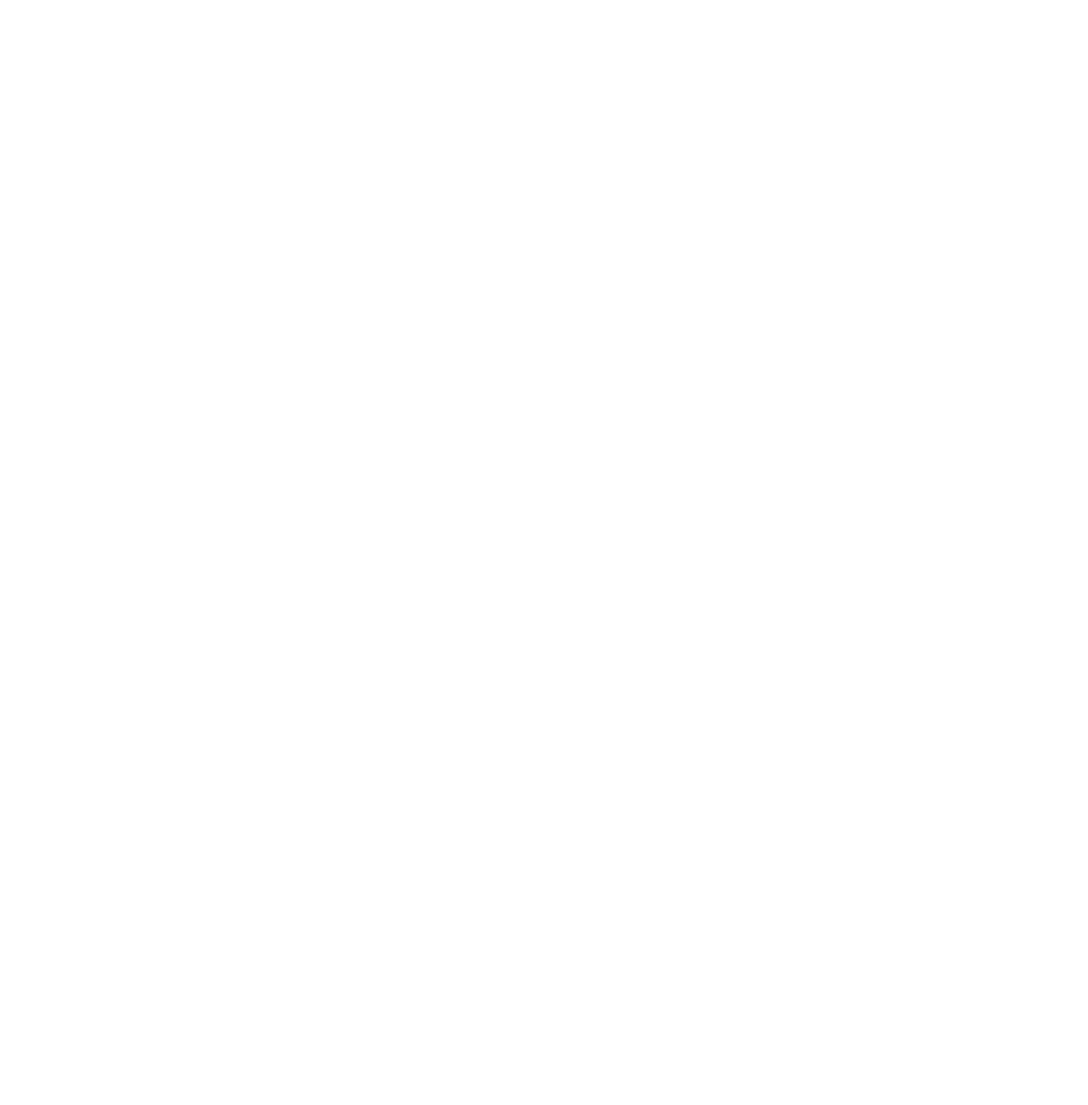
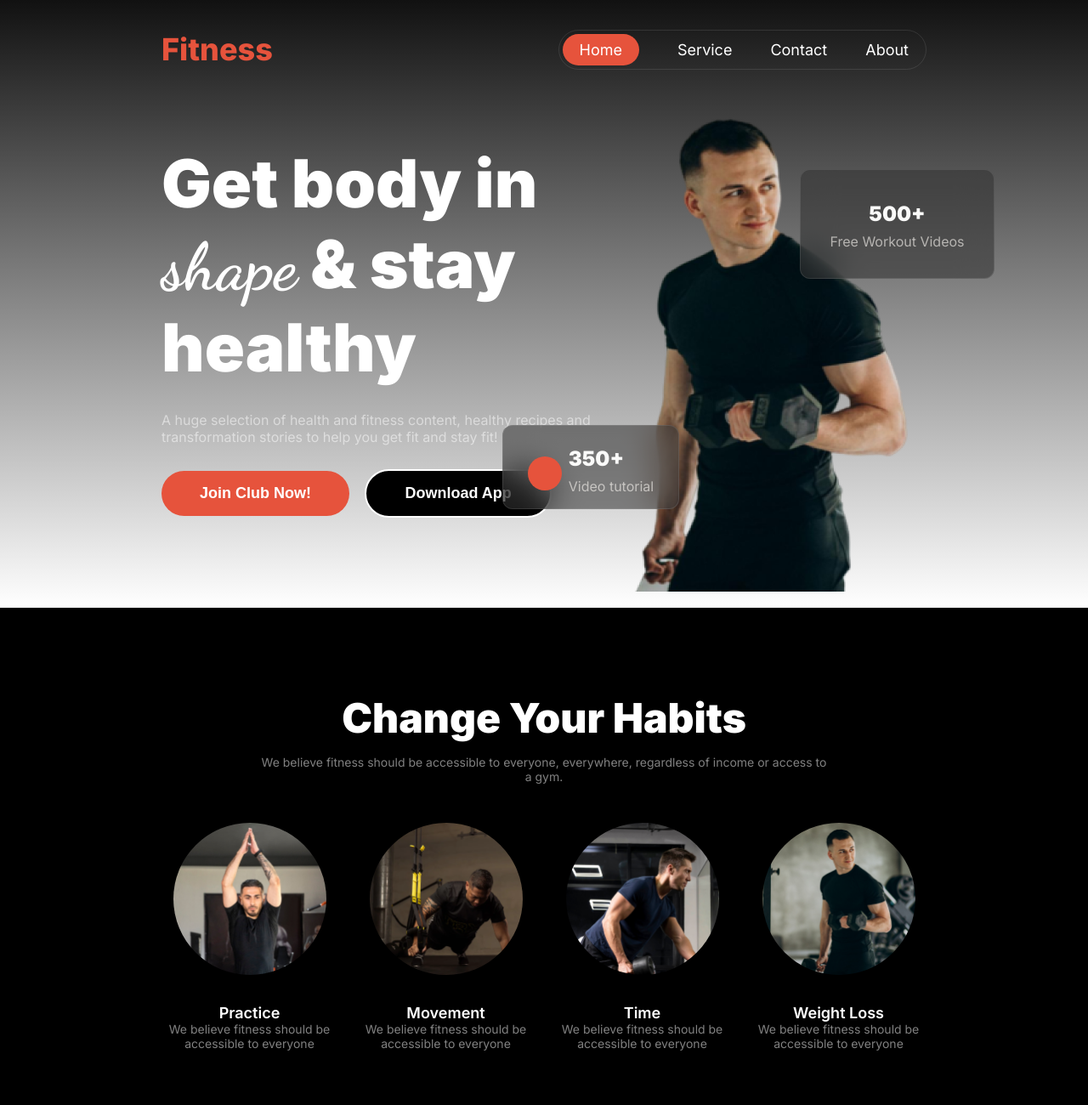
Before and after one commit to irfanweb308/Fitness-website, a plain HTML site: page index.html in a window 1280 px wide. Shown: the top 1300 px of the page at 85% size. Before the commit the page ends 800 px from the top, so only its background shows below. Drawn offline with Linux system fonts and the light colour scheme.

Commit message:
added bmi calculato content

```diff
--- a/index.html
+++ b/index.html
@@ -1,16 +1,134 @@
 <!DOCTYPE html>
 <html lang="en">
+
 <head>
     <meta charset="UTF-8">
     <meta name="viewport" content="width=device-width, initial-scale=1.0">
     <title>Fitness Club</title>
     <link rel="stylesheet" href="style.css">
 </head>
-<body>
+
+<body class="inter-font">
     <header>
+        <nav class="navbar display-flex">
+            <h3 class="brand orange">Fitness</h3>
+            <ul class="nav-links display-flex">
+                <li class="nav-item"><a href="" class="nav-link home white">Home</a></li>
+                <li class="nav-item"><a href="" class="nav-link white">Service</a></li>
+                <li class="nav-item"><a href="" class="nav-link white">Contact</a></li>
+                <li class="nav-item"><a href="" class="nav-link white">About</a></li>
+            </ul>
+        </nav>
 
+        <div class="fitness display-flex">
+            <div class="fitness-content">
+                <h1 class="fitness-title">Get body in <span class="dancing-script">shape</span> & stay healthy</h1>
+                <p class="fitness-description light-gray">A huge selection of health and fitness content, healthy
+                    recipes and
+                    transformation stories to help you get fit and stay fit!</p>
+                <button class="btn-primary">Join Club Now!</button>
+                <button class="btn-secondary">Download App</button>
+            </div>
+            <div class="pic-and-box">
+                <img src="images/Images 2.png" alt="" class="pic">
+                <div class="blur-box-1 display-flex">
+                    <div class="circle"></div>
+                    <div class="content">
+                        <h3 class="number">350+</h3>
+                        <p class="des">Video tutorial</p>
+                    </div>
+                </div>
+                <div class="blur-box-2">
+                    <h2 class="number">500+</h2>
+                    <p class="des">Free Workout Videos</p>
+                </div>
+            </div>
+        </div>
     </header>
     <main>
+        <section class="change-habit display-flex">
+            <div class="habit-text">
+                <h2 class="habit-title">Change Your Habits</h2>
+                <p class="habit-description">We believe fitness should be accessible to everyone, everywhere, regardless
+                    of income or access to a gym.</p>
+            </div>
+            <div class="habits display-flex">
+                <div class="habit-content">
+                    <img src="images/image 2.png" alt="" class="habit-image">
+                    <h4 class="image-title font">Practice</h4>
+                    <p class="image-description habit-description">We believe fitness should be accessible to everyone
+                    </p>
+                </div>
+                <div class="habit-content">
+                    <img src="images/image 3.png" alt="" class="habit-image">
+                    <h4 class="image-title font">Movement</h4>
+                    <p class="image-description habit-description">We believe fitness should be accessible to everyone
+                    </p>
+                </div>
+                <div class="habit-content">
+                    <img src="images/image 4.png" alt="" class="habit-image">
+                    <h4 class="image-title font">Time</h4>
+                    <p class="image-description habit-description">We believe fitness should be accessible to everyone
+                    </p>
+                </div>
+                <div class="habit-content">
+                    <img src="images/image 5.png" alt="" class="habit-image">
+                    <h4 class="image-title font">Weight Loss</h4>
+                    <p class="image-description habit-description">We believe fitness should be accessible to everyone
+                    </p>
+                </div>
+            </div>
+        </section>
+
+        <section class="run-extra display-flex">
+            <div class="run-content">
+                <h2 class="habit-title">Run an Extra
+                    Mile Easily</h2>
+                <p class="habit-description">We believe fitness should be accessible to everyone, everywhere, regardless
+                    of income or access to a gym. With hundreds of professional workouts.</p>
+                <button class="btn-primary">Join Now</button>
+            </div>
+            <div class="image">
+                <img src="images/run.jpg" alt="" class="run-img">
+            </div>
+
+        </section>
+
+        <section class="exercises">
+            <div class="exercise-content">
+                <h2 class="habit-title">Trainings and Exercises</h2>
+                <p class="habit-description">We believe fitness should be accessible to everyone, everywhere, regardless
+                    of income or access to a gym.</p>
+            </div>
+            <div class="row-1 display-flex">
+                <div class="img-container img-1">
+                    <img src="images/exercise1.jpg" alt="">
+                </div>
+                <div class="img-container img-2">
+                    <img src="images/exercise2.png" alt="">
+                </div>
+                <div class="img-container img-3">
+                    <img src="images/exercise3.png" alt="">
+                </div>
+            </div>
+
+            <div class="row-2 display-flex">
+                <div class="img-container img-4">
+                    <img src="images/exercise4.png" alt="">
+                </div>
+                <div class="img-container img-5">
+                    <img src="images/exercise5.jpg" alt="">
+                </div>
+                <div class="img-container img-6">
+                    <img src="images/exercise6.jpg" alt="">
+                </div>
+            </div>
+        </section>
+
+        <div class="bmi-content">
+            <h2 class="habit-title">BMI Calculator</h2>
+            <p class="habit-description">We believe fitness should be accessible to everyone, everywhere, regardless of income or access to a gym.</p>
+        </div>
 
     </main>
     <footer>
@@ -19,4 +137,5 @@
 
 
 </body>
+
 </html>
--- a/style.css
+++ b/style.css
@@ -0,0 +1,345 @@
+@import url('https://fonts.googleapis.com/css2?family=Inter:ital,opsz,wght@0,14..32,100..900;1,14..32,100..900&display=swap');
+@import url('https://fonts.googleapis.com/css2?family=Dancing+Script:wght@400..700&display=swap');
+
+
+.dancing-script {
+    font-family: "Dancing Script", cursive;
+    font-optical-sizing: auto;
+}
+
+.inter-font {
+    font-family: "Inter", sans-serif;
+    font-optical-sizing: auto;
+}
+
+body {
+    margin: 0px;
+    padding: 0px;
+}
+
+/* Shared Styles */
+.display-flex {
+    display: flex;
+}
+
+.orange {
+    color: #E6533C;
+}
+
+.white {
+    color: white;
+}
+
+.light-gray {
+    color: rgba(255, 255, 255, 0.5);
+}
+
+.btn-primary {
+    background: #E6533C;
+    color: white;
+    padding: 16px 45px;
+    border-radius: 42px;
+    border: none;
+    font-size: 1.125rem;
+    font-weight: 600;
+}
+
+.font {
+    font-size: 1.125rem;
+    font-weight: 600;
+    color: white;
+}
+
+
+/* Header styles */
+
+header {
+    max-width: 100%;
+    max-height: 715px;
+    background: linear-gradient(180.00deg, rgb(17, 17, 17), rgba(119, 119, 119, 0) 100%);
+}
+
+.brand {
+    font-size: 2.25rem;
+    font-weight: 800;
+}
+
+.nav-item {
+    list-style: none;
+}
+
+.nav-link {
+    text-decoration: none;
+    font-size: 1.125rem;
+
+}
+
+.navbar {
+
+    justify-content: space-between;
+    align-items: center;
+    margin: 0 190px;
+
+}
+
+.nav-links {
+    gap: 45px;
+    box-sizing: border-box;
+    border: 1px solid rgba(255, 255, 255, 0.1);
+    border-radius: 39px;
+    padding-top: 4px;
+    padding-bottom: 4px;
+    padding-left: 4px;
+    padding-right: 20px;
+    align-items: center;
+
+}
+
+.fitness {
+    justify-content: space-between;
+    margin: 0 190px;
+}
+
+.home {
+    display: flex;
+    flex-direction: row;
+    justify-content: center;
+    background: #E6533C;
+    padding: 8px 20px 8px 20px;
+    border-radius: 46px;
+    align-items: center;
+}
+
+.fitness-title {
+    font-size: 4.875rem;
+    font-weight: 900;
+    color: white;
+    max-width: 520px;
+    margin-bottom: 28px;
+}
+
+.fitness-description {
+    max-width: 520px;
+    margin-bottom: 28px;
+
+}
+
+.pic {
+    max-width: 349px;
+    max-height: 580px;
+}
+
+.btn-secondary {
+    border: 2px solid rgb(255, 255, 255);
+    color: white;
+    padding: 16px 45px;
+    border-radius: 42px;
+    font-size: 1.125rem;
+    font-weight: 600;
+    background: black;
+    margin-left: 14px;
+}
+
+.circle {
+    width: 40px;
+    height: 40px;
+    border-radius: 50%;
+    background-color: #E6533C;
+    margin-top: 15px;
+}
+
+.blur-box-1 {
+    position: relative;
+    left: -150px;
+    top: -200px;
+    max-width: 206px;
+    border: 1px solid rgba(255, 255, 255, 0.1);
+    border-radius: 12px;
+    backdrop-filter: blur(20px);
+    background: rgba(48, 48, 48, 0.54);
+    align-items: center;
+    justify-content: center;
+    gap: 8px;
+
+
+}
+
+.content {
+    max-width: 108px;
+}
+
+.number {
+    font-size: 1.5rem;
+    font-weight: 900;
+    color: #FAFAF9;
+    margin-bottom: 8px;
+}
+
+.des {
+    color: rgb(239, 237, 232, 0.65);
+    margin-top: 0px;
+
+}
+
+.blur-box-2 {
+    position: relative;
+    left: 200px;
+    top: -600px;
+    max-width: 193px;
+    border: 1px solid rgba(255, 255, 255, 0.1);
+    border-radius: 12px;
+    backdrop-filter: blur(20px);
+    background: rgba(48, 48, 48, 0.54);
+    padding: 17px;
+    text-align: center;
+}
+
+main {
+    background: black;
+}
+
+.change-habit {
+    max-width: 1044px;
+    margin: 0 auto;
+    flex-direction: column;
+    align-items: center;
+    gap: 12px;
+
+}
+
+.habit-text {
+    max-width: 671px;
+    text-align: center;
+    margin-top: 100px;
+
+}
+
+.habit-title {
+    font-size: 3rem;
+    font-weight: 900;
+    color: rgb(255, 255, 255);
+    margin-bottom: 14px;
+}
+
+.habit-description {
+    font-size: 0.875rem;
+    font-weight: 400;
+    color: rgba(255, 255, 255, 0.5);
+    margin-top: 0px;
+}
+
+.habit-image {
+    max-width: 180px;
+    max-height: 180px;
+    border-radius: 100%;
+    margin-bottom: 30px;
+}
+
+.image-title {
+    margin-top: 0px;
+    margin-bottom: 0px;
+}
+
+.habit-content {
+    max-width: 231px;
+}
+
+.habits {
+    /* justify-content: center; */
+    /* align-items: center; */
+    text-align: center;
+}
+
+.run-extra {
+    border-radius: 18px;
+    background: rgb(34, 34, 34);
+    max-width: 1060px;
+    margin: 0 auto;
+    justify-content: center;
+    align-items: center;
+    gap: 160px;
+    margin-top: 70px;
+}
+
+.run-img {
+    max-width: 366px;
+    max-height: 312px;
+    border-radius: 18px;
+}
+
+.run-content {
+    max-width: 443px;
+    margin-top: 30px;
+    margin-bottom: 15px;
+}
+
+.habit-title {
+    margin-top: 0px;
+}
+
+.habit-description {
+    margin-bottom: 34px;
+
+}
+
+.exercise-content {
+    max-width: 671px;
+}
+
+.exercises {
+    max-width: 1060px;
+    justify-content: center;
+    align-items: center;
+    margin: 0 auto;
+    margin-top: 100px;
+}
+
+.img-container {
+
+    max-height: 200px;
+
+}
+
+.img-container>img {
+    width: 100%;
+    height: 100%;
+    object-fit: cover;
+
+}
+
+
+.img-1 {
+
+    max-width: 250px;
+}
+
+.img-2 {
+    max-width: 539px;
+}
+
+.img-3 {
+
+    max-width: 290px;
+}
+
+.img-4 {
+    max-width: 425px;
+
+
+}
+
+.img-5 {
+    max-width: 288px;
+
+}
+
+.img-6 {
+    max-width: 347px;
+
+}
+.bmi-content{
+    max-width: 671px;
+    margin: 0 auto;
+    text-align: center;
+    margin-top: 80px;
+}
```
